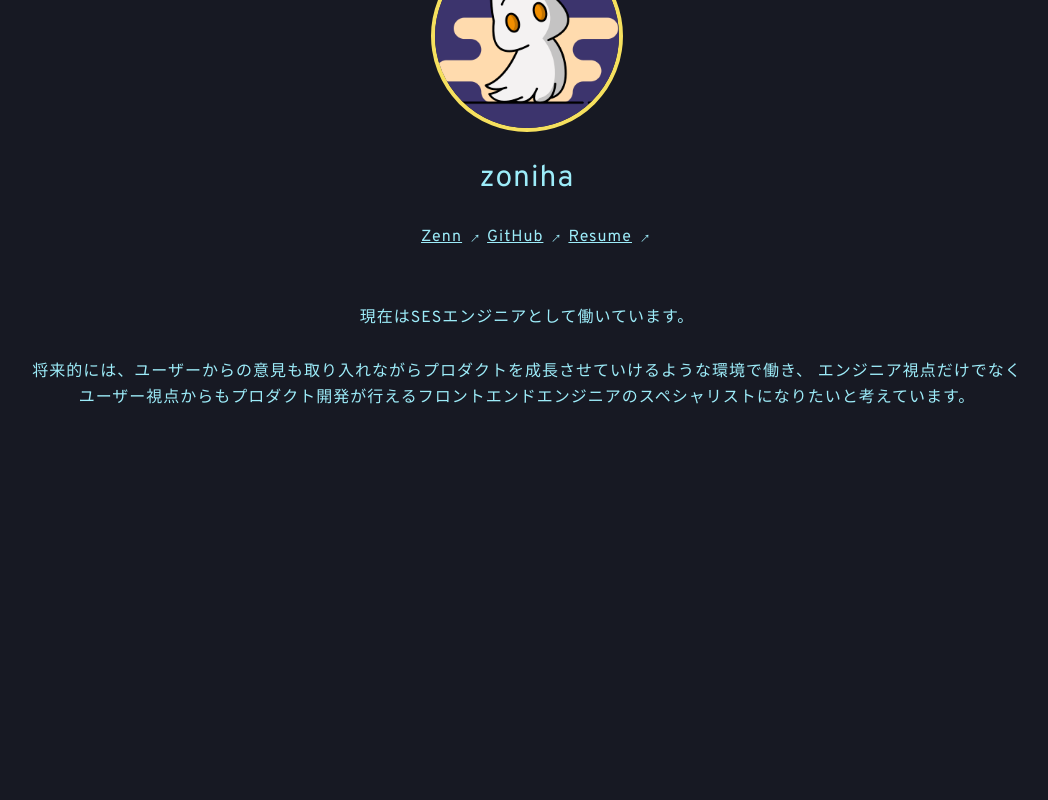
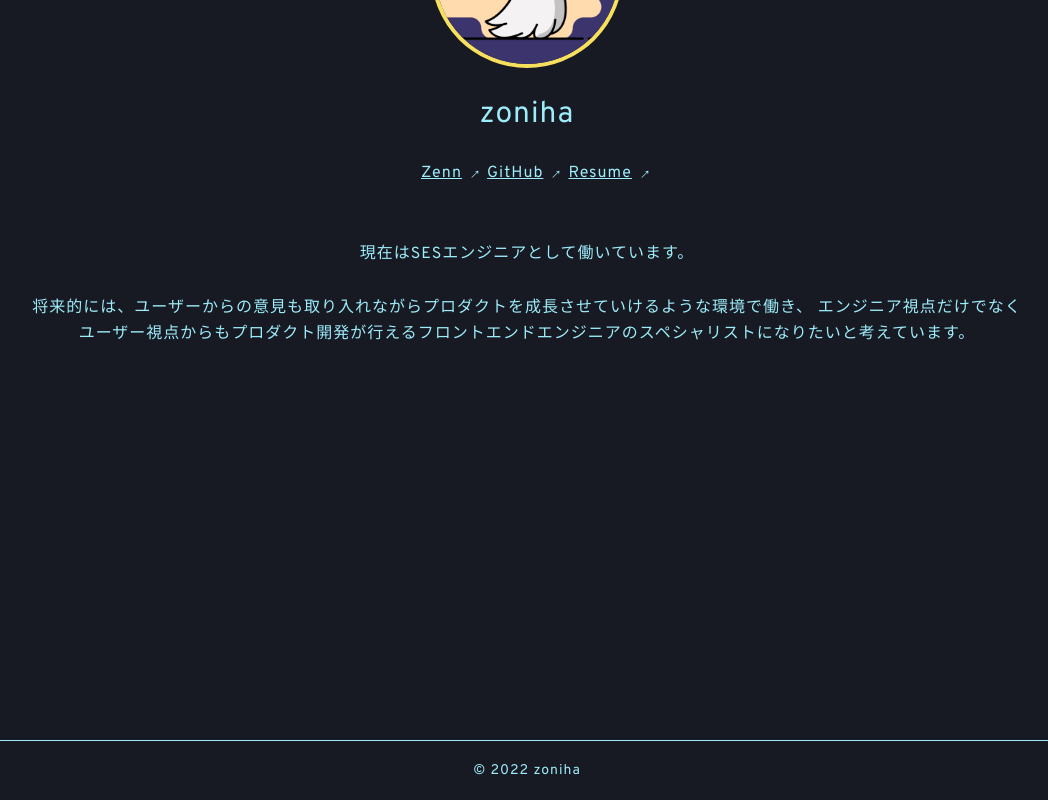
Before and after one commit to rerelurelu/kilonova, a Next.js app: page /about in a window 1280 px wide. Shown: the part 204-1004 px from the top of the page, without its empty margins (113-1161 px from the left). Before the commit the page ends 800 px from the top, so only its background shows below. Built offline with nearby package versions, Linux system fonts and the light colour scheme; no server answers.

Commit message:
✨ feat: Add Footer

```diff
--- /dev/null
+++ b/components/molecules/Footer.tsx
@@ -0,0 +1,21 @@
+import { Flex, Text } from '@chakra-ui/react';
+import { NextPage } from 'next';
+
+const Footer: NextPage = () => {
+  return (
+    <Flex
+      as="footer"
+      w={'100%'}
+      h={'60px'}
+      mt={'4rem'}
+      borderTop={'1px'}
+      py={'1rem'}
+      justifyContent={'center'}
+      alignItems={'center'}
+    >
+      <Text fontSize={'sm'}>© 2022 zoniha</Text>
+    </Flex>
+  );
+};
+
+export default Footer;
--- a/pages/_app.tsx
+++ b/pages/_app.tsx
@@ -5,18 +5,20 @@ import { Box, ChakraProvider } from '@chakra-ui/react';
 import { NextPage } from 'next';
 import type { AppProps } from 'next/app';
 import theme from '../theme/theme';
-import Header from '../components/Header';
+import Header from '../components/molecules/Header';
 import { ApolloProvider } from '@apollo/client';
 import { ApolloClientConfig } from '../graphql/config/ApolloClientConfig';
+import Footer from '../components/molecules/Footer';
 
 const MyApp: NextPage<AppProps> = ({ Component, pageProps }) => {
   return (
     <ApolloProvider client={ApolloClientConfig}>
       <ChakraProvider theme={theme}>
-        <Header />
-        <Box pt={'64px'} h={'100vh'} overflowY={'scroll'} overscrollBehaviorY={'contain'}>
+        <Box minH={'100vh'}>
+          <Header />
           <Component {...pageProps} />
         </Box>
+        <Footer />
       </ChakraProvider>
     </ApolloProvider>
   );
```
